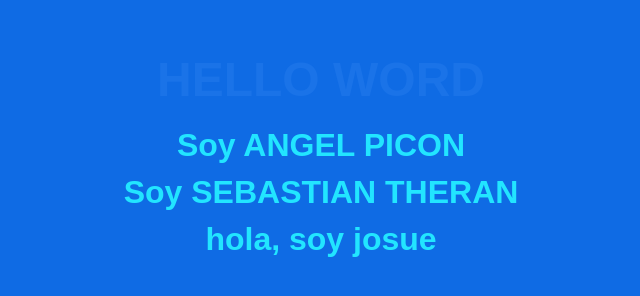
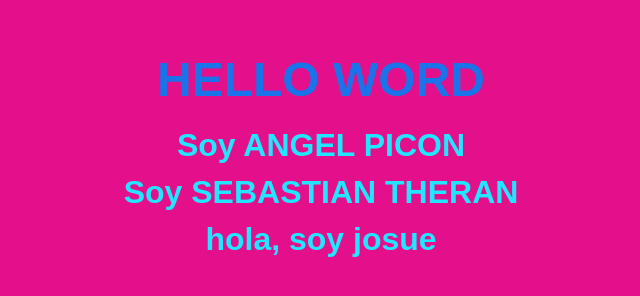
Before and after one commit to AngelPicon123/Borrable, a plain HTML site: page index.html in a window 1280 px wide. Shown: the whole page, without its empty margins (319-959 px from the left). Drawn offline with Linux system fonts and the light colour scheme.

Commit message:
Son pinkis

```diff
--- a/index.css
+++ b/index.css
@@ -1,6 +1,6 @@
 body {
     font-family: Arial, sans-serif;
-    background-color: #0f6be4;
+    background-color: #e40f8b;
     color: #333;
     margin: 0;
     padding: 20px;
```
